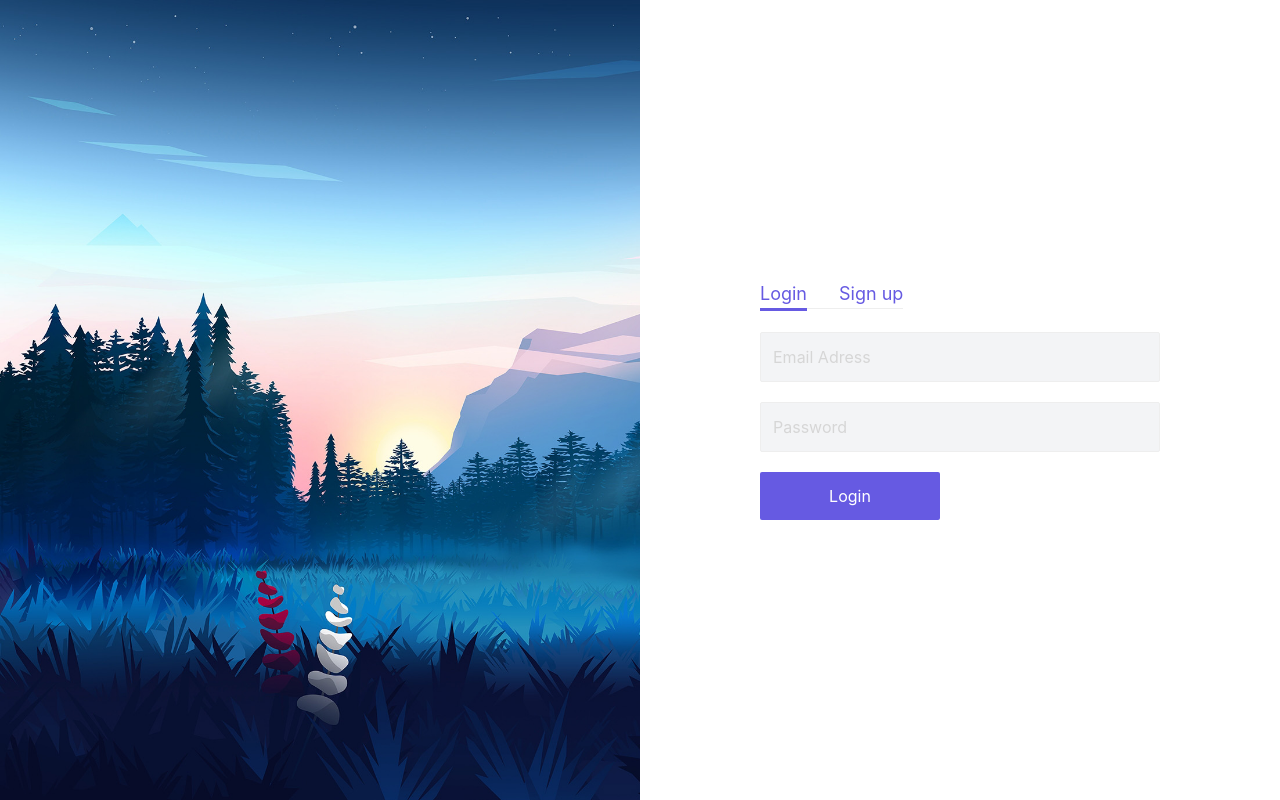
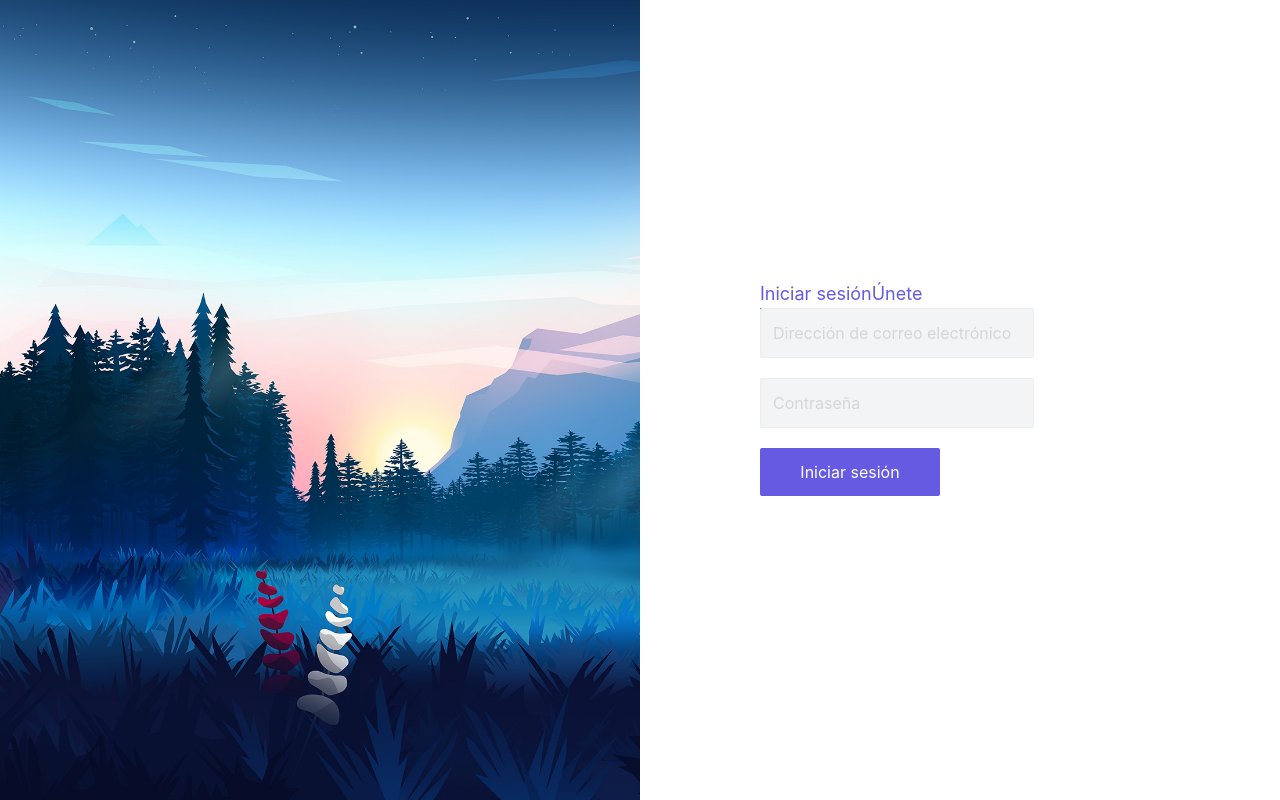
Before and after one commit to Vancete/paco-notes, a React (Create React App) app in the folder web/: page / in a window 1280 px wide. Built offline with nearby package versions, Linux system fonts and the light colour scheme.

Commit message:
Changes in components Login and Register. Now notify invalid password

```diff
--- a/web/src/components/Login/index.js
+++ b/web/src/components/Login/index.js
@@ -1,5 +1,5 @@
 import React, { useState } from "react";
-import "./styles.scss";
+import "../../containers/UserAuth/styles.scss";
 
 import { apiLogin } from "../../actions";
 import { useNavigate } from "react-router-dom";
@@ -11,24 +11,17 @@ const Login = () => {
   const navigate = useNavigate();
 
   return (
-    <div className="login">
-      <div className="image"></div>
-      <div className="form-container">
-        <form className="form">
-          <div className="links">
-            <label className="selected">Login</label>
-            <label>Sign up</label>
-          </div>
+    <>
       <input
         type="text"
         id="user"
-            placeholder="Email Adress"
+        placeholder="Dirección de correo electrónico"
         onChange={(e) => setUsername(e.target.value)}
       ></input>
       <input
         type="password"
         id="password"
-            placeholder="Password"
+        placeholder="Contraseña"
         onChange={(e) => setPassword(e.target.value)}
       ></input>
       <button
@@ -50,12 +43,10 @@ const Login = () => {
             });
         }}
       >
-            Login
+        Iniciar sesión
       </button>
-          {error && <label>Login Incorrecto</label>}
-        </form>
-      </div>
-    </div>
+      {error && <label>Inicio de sesión incorrecto</label>}
+    </>
   );
 };
 
--- a/web/src/components/Register/index.js
+++ b/web/src/components/Register/index.js
@@ -1,5 +1,5 @@
 import React, { useState } from "react";
-import "./styles.scss";
+import "../../containers/UserAuth/styles.scss";
 
 import { apiRegister } from "../../actions";
 import { useNavigate } from "react-router-dom";
@@ -13,38 +13,36 @@ const Register = () => {
   const navigate = useNavigate();
 
   return (
-    <div className="register">
-      <div className="image"></div>
-      <div className="form-container">
-        <form className="form">
-          <div className="links">
-            <label>Login</label>
-            <label className="selected">Sign up</label>
-          </div>
+    <>
       <input
         type="text"
         id="user"
-            placeholder="Username"
+        placeholder="Nombre de usuario"
         onChange={(e) => setUsername(e.target.value)}
       ></input>
       <input
         type="text"
         id="email"
-            placeholder="Email Adress"
+        placeholder="Dirección de correo electrónico"
         onChange={(e) => setEmail(e.target.value)}
       ></input>
       <input
         type="password"
         id="password"
-            placeholder="Password"
+        placeholder="Contraseña"
         onChange={(e) => setPassword(e.target.value)}
       ></input>
       <input
         type="password"
         id="repeat-password"
-            placeholder="Repeat Password"
+        placeholder="Repetir contraseña"
         onChange={(e) => setRepassword(e.target.value)}
       ></input>
+      {password !== repassword ? (
+        <label>Las contraseñas no coinciden</label>
+      ) : (
+        ""
+      )}
       <button
         type="submit"
         onClick={(e) => {
@@ -67,12 +65,10 @@ const Register = () => {
           }
         }}
       >
-            Registrar
+        Registro
       </button>
       {error && <label>Registro Incorrecto</label>}
-        </form>
-      </div>
-    </div>
+    </>
   );
 };
 
--- /dev/null
+++ b/web/src/containers/UserAuth/index.js
@@ -0,0 +1,38 @@
+import React, { useState } from "react";
+import "./styles.scss";
+
+import Login from "../../components/Login";
+import Register from "../../components/Register";
+
+const UserAuth = () => {
+  const [login, setLogin] = useState(true);
+
+  const viewLogin = () => {
+    setLogin(true);
+  };
+
+  const viewRegister = () => {
+    setLogin(false);
+  };
+
+  return (
+    <div className="user-auth">
+      <div className="image"></div>
+      <div className="form-container">
+        <form className="form">
+          <div className="links">
+            <label className={login ? "selected" : ""} onClick={viewLogin}>
+              Iniciar sesión
+            </label>
+            <label className={login ? "" : "selected"} onClick={viewRegister}>
+              Únete
+            </label>
+            {login ? <Login /> : <Register />}
+          </div>
+        </form>
+      </div>
+    </div>
+  );
+};
+
+export default UserAuth;
--- /dev/null
+++ b/web/src/containers/UserAuth/styles.scss
@@ -0,0 +1,60 @@
+
+.user-auth {
+    @apply flex;
+
+    width: 100vw;
+    height: 100vh;
+
+    .image {
+        background: url("../../images/login_img.jpg");
+        background-size: cover;
+        width: 50%;
+        height: 100%;
+    }
+
+    .form-container {
+        @apply flex justify-center items-center;
+
+        width: 50%;
+        height: 100%;
+
+        .form {
+            @apply flex flex-col;
+            width: 400px;
+
+            input {
+                @apply border rounded-sm p-3 bg-gray-100;
+                border-color: #eeeeee;
+                margin-bottom: 20px;
+
+                &::placeholder {
+                    color: #d6d6d6;
+                }
+            }
+
+            button {
+                @apply p-3 text-white rounded-sm;
+                background-color: #665ae2;
+                width: 180px;
+            }
+
+            .links{
+                @apply mb-6;
+
+                label {
+                    @apply pb-1 text-lg;
+                    color: #665ae2;
+                    border-bottom: 1px solid #eeeeee;
+
+                    &:last-child{
+                        @apply pl-8;
+                    }
+
+                    &.selected {
+                        border-bottom: 3px solid #665ae2;
+                    }
+                }
+            }
+        }
+    }
+}
--- a/web/src/index.js
+++ b/web/src/index.js
@@ -3,6 +3,7 @@ import ReactDOM from "react-dom/client";
 import "./index.scss";
 import Login from "./components/Login";
 import Register from "./components/Register";
+import UserAuth from "./containers/UserAuth";
 import reportWebVitals from "./reportWebVitals";
 
 import { BrowserRouter as Router, Routes, Route } from "react-router-dom";
@@ -12,9 +13,10 @@ root.render(
   <React.StrictMode>
     <Router>
       <Routes>
-        <Route path="/" element={<Login />} />
+        <Route path="/" element={<UserAuth />} />
+        <Route path="/login" element={<Login />} />
+        <Route path="/register" element={<Register />} />
         <Route path="/notes" element={<Login />} />
-        <Route path="/register" element={<Register />} />
       </Routes>
     </Router>
   </React.StrictMode>
```
Lines whose indentation alone changed are shown as unchanged.
